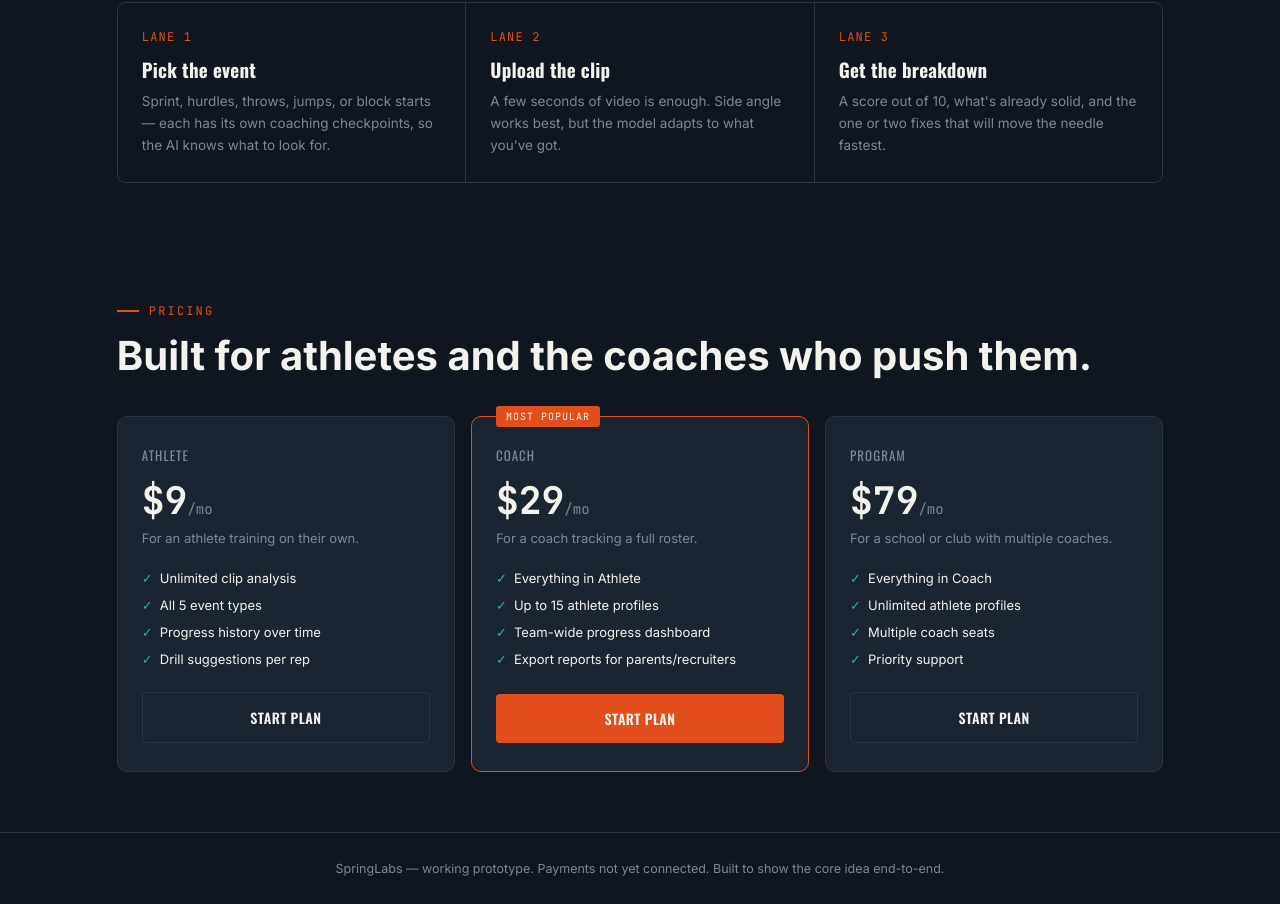
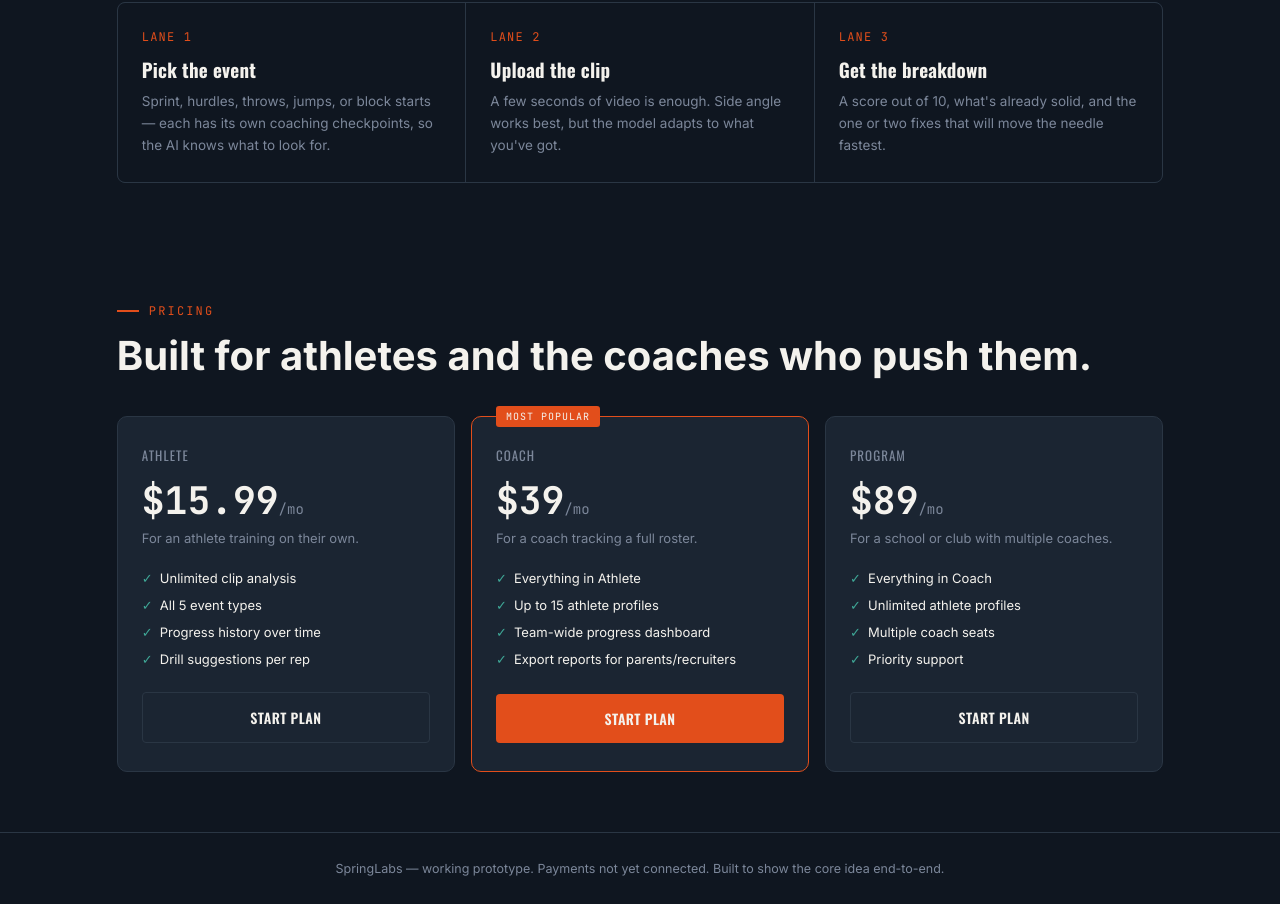
Before and after one commit to jackfender1/springlabs, a website: page index.html in a window 1280 px wide. Shown: the part 823-1727 px from the top of the page. Drawn offline with nearby package versions, Linux system fonts and the light colour scheme.

Commit message:
Update pricing amounts in index.html

```diff
--- a/index.html
+++ b/index.html
@@ -9,7 +9,6 @@
 <link href="https://fonts.googleapis.com/css2?family=Oswald:wght@400;500;600;700&family=Inter:wght@400;500;600;700&family=JetBrains+Mono:wght@400;500;700&display=swap" rel="stylesheet">
 <style>
   :root{
-
     --navy:#0F1620;
     --navy-2:#161F2C;
     --card:#1B2532;
@@ -317,7 +316,7 @@
   <div class="pricing-grid">
     <div class="price-card">
       <div class="price-tier">Athlete</div>
-      <div class="price-amount">$9<span>/mo</span></div>
+      <div class="price-amount">$15.99<span>/mo</span></div>
       <div class="price-desc">For an athlete training on their own.</div>
       <ul class="price-feats">
         <li>Unlimited clip analysis</li>
@@ -329,7 +328,7 @@
     </div>
     <div class="price-card featured">
       <div class="price-tier">Coach</div>
-      <div class="price-amount">$29<span>/mo</span></div>
+      <div class="price-amount">$39<span>/mo</span></div>
       <div class="price-desc">For a coach tracking a full roster.</div>
       <ul class="price-feats">
         <li>Everything in Athlete</li>
@@ -341,7 +340,7 @@
     </div>
     <div class="price-card">
       <div class="price-tier">Program</div>
-      <div class="price-amount">$79<span>/mo</span></div>
+      <div class="price-amount">$89<span>/mo</span></div>
       <div class="price-desc">For a school or club with multiple coaches.</div>
       <ul class="price-feats">
         <li>Everything in Coach</li>
```
